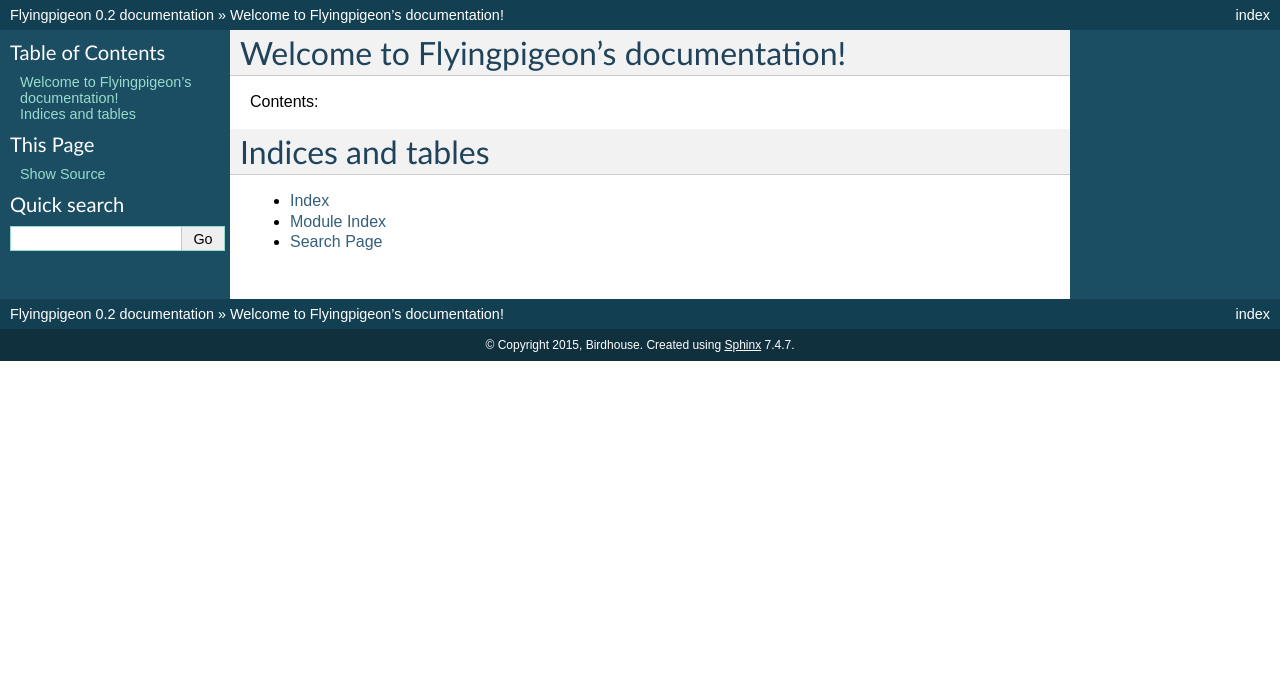
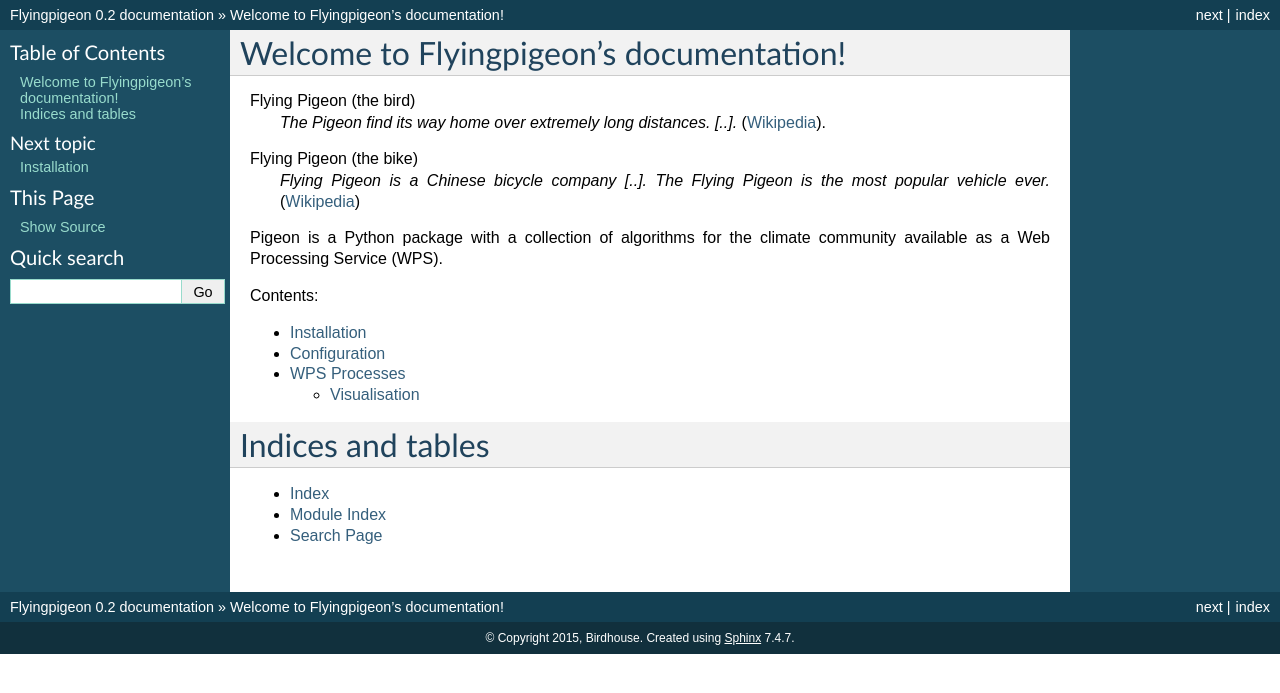
Before and after one commit to bird-house/flyingpigeon, a Sphinx documentation site: the page built from docs/source/index.rst, in a window 1280 px wide. Shown: the top 693 px of the page. Built offline with Sphinx 7.4.7, drawn with Linux system fonts in a browser that asks for light colours.

```diff
--- a/docs/source/index.rst
+++ b/docs/source/index.rst
@@ -6,11 +6,22 @@
 Welcome to Flyingpigeon's documentation!
 ========================================
 
+Flying Pigeon (the bird)
+  *The Pigeon find its way home over extremely long distances. [..].* (`Wikipedia <https://en.wikipedia.org/wiki/Pigeon_flying>`_).
+
+Flying Pigeon (the bike)
+  *Flying Pigeon is a Chinese bicycle company [..]. The Flying Pigeon is the most popular vehicle ever.* (`Wikipedia <https://en.wikipedia.org/wiki/Flying_Pigeon>`_)
+
+Pigeon is a Python package with a collection of algorithms for the climate community available as a Web Processing Service (WPS).
+
 Contents:
 
 .. toctree::
    :maxdepth: 2
 
+   installation/index
+   configuration/index
+   processes/index
 
 
 Indices and tables
```
Also changed, not shown: README.rst (+3 -39 lines), docs/source/configuration/index.rst (added, +18 -0 lines), docs/source/installation/index.rst (added, +23 -0 lines), docs/source/processes/index.rst (added, +10 -0 lines).
